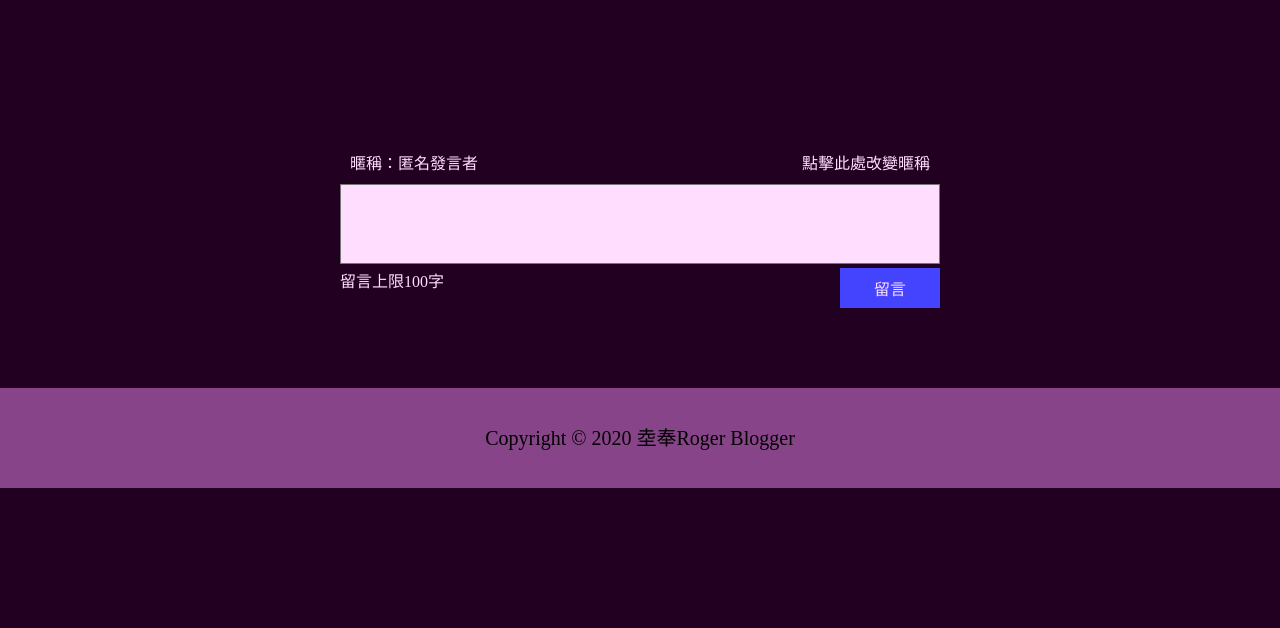
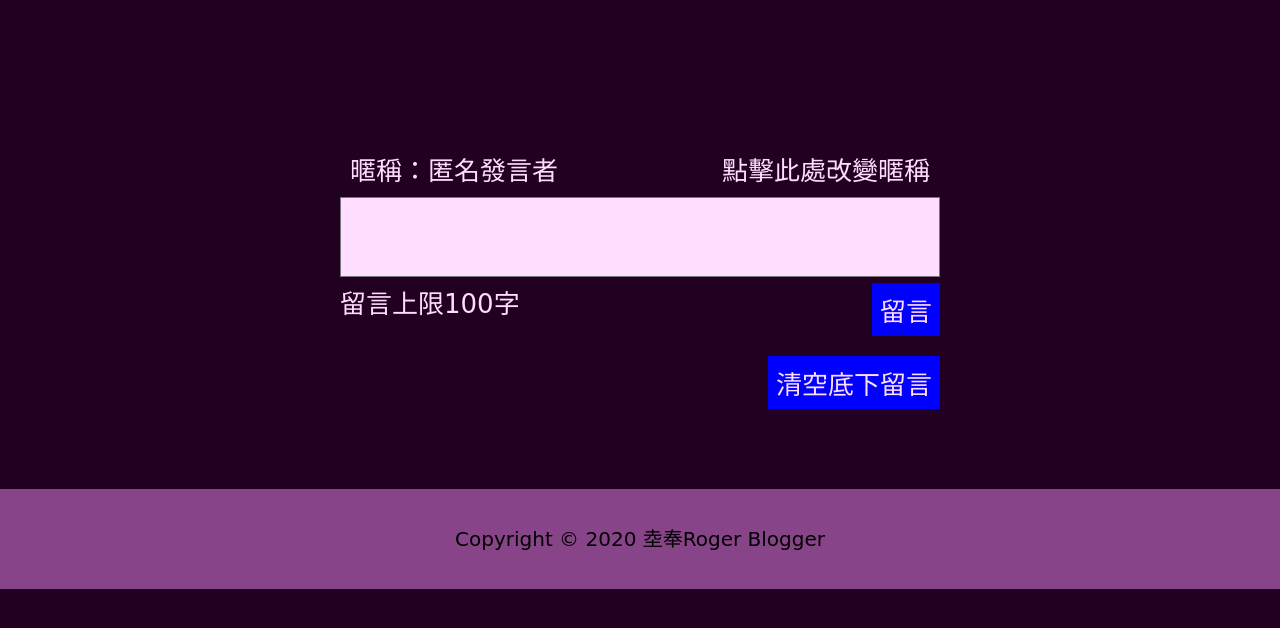
Before and after one commit to rogerphysical/message, a plain HTML site: page index.html in a window 1280 px wide. Drawn offline with Linux system fonts and the light colour scheme.

Commit message:
Add files via upload

```diff
--- a/css/style.css
+++ b/css/style.css
@@ -1,6 +1,8 @@
 *{
 	margin: 0;
 	box-sizing: border-box;
+	font-size: 26px;
+	font-family: cursive;
 }
 body {
 	background-color: #202;
@@ -15,23 +17,22 @@ body {
 	height: 80px;
 	padding: 10px;
 	resize: none;
-	font-size: 20px;
 	background-color: #FDF;
 	color: #202;
 	overflow: scroll;
 	overflow-x: hidden;
 	overflow-y: auto;
 }
-#post_bt {
+.post_bt {
 	float: right;
-	width: 100px;
+	/*width: 100px;*/
 	padding: 8px;
 	cursor: pointer;
-	background-color: #44F;
+	background-color: #00F;
 	text-align: center;
 }
-#post_bt:hover {
-	background-color: #00F;
+.post_bt:hover {
+	background-color: #008;
 }
 .comment {
 	margin: 20px;
--- a/index.html
+++ b/index.html
@@ -8,7 +8,7 @@
 		</head>
 	<body>
     <div class="outer">
-      <div style="margin-top: 140px;">
+      <div style="margin-top: 140px; overflow: hidden;">
         <div style="overflow: hidden; padding: 10px;">
         	<div class="post1" style="float: left;">暱稱：</div>
           <div id="ritian" style="float: left;">匿名發言者</div>
@@ -17,8 +17,9 @@
         <textarea id="mes" maxlength="100"></textarea>
         <div style="overflow: hidden;">
           <div style="float: left;">留言上限100字</div>
-          <div id="post_bt" onclick="save_data()">留言</div>
+          <div class="post_bt" onclick="save_data()">留言</div>
         </div>
+        <div style="margin-top: 20px;" class="post_bt" onclick="delete_data()">清空底下留言</div>
       </div>
       <div id="comment" style="margin-top: 80px; margin-bottom: 80px;"></div>
     </div>
--- a/js/script.js
+++ b/js/script.js
@@ -1,6 +1,8 @@
 function prom() {
   var named = prompt("請輸入您的暱稱", "匿名發言者");
-  document.getElementById("ritian").innerHTML = named;
+  if (named != null) {
+    document.getElementById("ritian").innerHTML = named;
+  }
 }
 function save_data() {
   var data = document.getElementById('mes');
@@ -40,6 +42,13 @@ function write_data() {
   }
   document.getElementById("comment").innerHTML = dataHtml;
 }
+function delete_data() {
+  var judge = confirm("確定清空留言嗎?");
+  if (judge == true) {
+    localStorage.clear();
+    write_data();
+  }
+}
 window.onload = function() {
 	write_data();
 }
```
